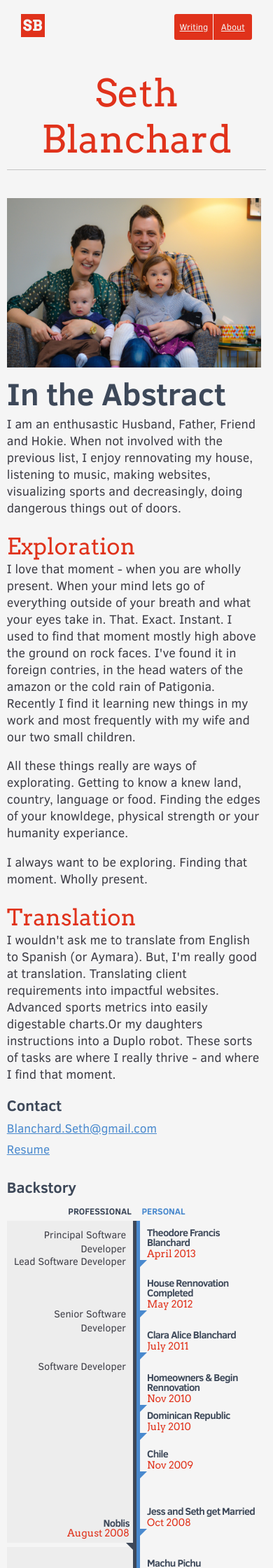
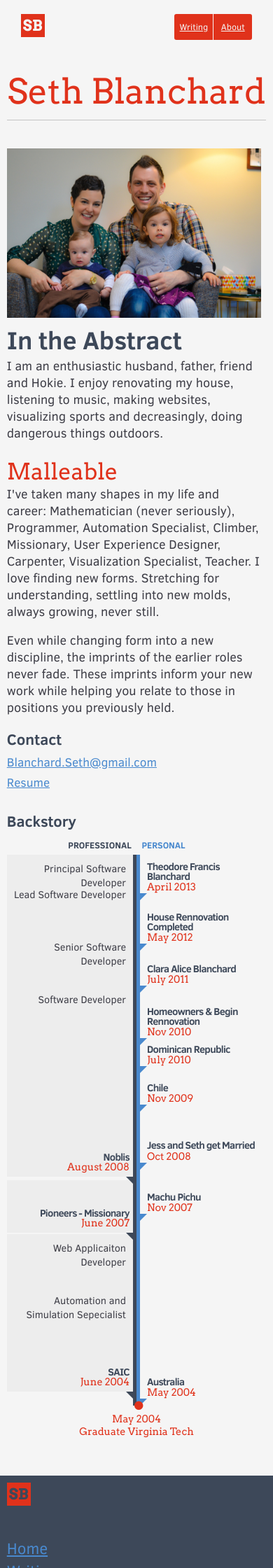
Before and after one commit to sethblanchard/sethblanchard.github.io, a Jekyll site: the page built from about.html, in a window 390 px wide. Shown: the top 2240 px of the page at 70% size. Built offline with Jekyll 4.4.1, drawn with Linux system fonts in a browser that asks for light colours; nearby versions of some CDN libraries; Markdown is read by kramdown in place of the engine named in the settings.

Commit message:
Cleaned up the about page. Fixed some mobile styles. finalized some styles

```diff
--- a/_includes/footer.html
+++ b/_includes/footer.html
@@ -36,22 +36,22 @@
 		<h4 class="">Elsewhere</h4>
 		<ul class="footer--Nav">
 			<li class="footer--Nav--Item">
-				<a class="footer--Nav--Item--Link"  href="twitter">
+				<a class="footer--Nav--Item--Link"  href="https://twitter.com/sethblanchard">
 					Twitter
 				</a>
 			</li>
 			<li class="footer--Nav--Item">
-				<a class="footer--Nav--Item--Link"  href="soundcloud">
+				<a class="footer--Nav--Item--Link"  href="https://soundcloud.com//sethblanchard">
 					Soundcloud
 				</a>
 			</li>
 			<li class="footer--Nav--Item">
-				<a class="footer--Nav--Item--Link"  href="linkedin">
+				<a class="footer--Nav--Item--Link"  href="http://www.linkedin.com/in/sethablanchard">
 					LinkedIn
 				</a>
 			</li>
 			<li class="footer--Nav--Item">
-				<a class="footer--Nav--Item--Link"  href="github">
+				<a class="footer--Nav--Item--Link"  href="https://github.com/sethblanchard">
 					Github
 				</a>
 			</li>
--- a/_posts/2014-04-27-PythagoreanPennants.html
+++ b/_posts/2014-04-27-PythagoreanPennants.html
@@ -2,7 +2,7 @@
 layout: empty
 title: Pythagorean Pennants
 description: Repurposing the pennant on your wall to tell your favorite team's future
-listBackground: /content/pythagoreanPennants.png
+listBackground: /content/PythagoreanPennants.png
 category: highlighted
 ---
 
--- a/about.html
+++ b/about.html
@@ -10,20 +10,14 @@ title: TMI, Seth
 			In the Abstract
 		</h2>
 		<p>
-			I am an enthusastic Husband, Father, Friend and Hokie. When not involved with the previous list, I enjoy rennovating my house, listening to music, making websites, visualizing sports and decreasingly, doing dangerous things out of doors.
+			I am an enthusiastic husband, father, friend and Hokie. I enjoy renovating my house, listening to music, making websites, visualizing sports and decreasingly, doing dangerous things outdoors.
 		</p>
-		<h3 class="pHeader">Exploration</h3>
+		<h3 class="pHeader">Malleable</h3>
 		<p>
-			I love that moment - when you are wholly present. When your mind lets go of everything outside of your breath and what your eyes take in. That. Exact. Instant. I used to find that moment mostly high above the ground on rock faces. I've found it in foreign contries, in the head waters of the amazon or the cold rain of Patigonia. Recently I find it learning new things in my work and most frequently with my wife and our two small children.
+			I've taken many shapes in my life and career: Mathematician (never seriously), Programmer, Automation Specialist, Climber, Missionary, User Experience Designer, Carpenter, Visualization Specialist, Teacher. I love finding new forms. Stretching for understanding, settling into new molds, always growing, never still.
 		</p>
 		<p>
-			All these things really are ways of explorating. Getting to know a knew land, country, language or food. Finding the edges of your knowldege, physical strength or your humanity experiance.</p>
-		<p>
-			I always want to be exploring. Finding that moment. Wholly present.
-		</p>
-		<h3 class="pHeader">Translation</h3>
-		<p>
-			I wouldn't ask me to translate from English to Spanish (or Aymara). But, I'm really good at translation. Translating client requirements into impactful websites. Advanced sports metrics into easily digestable charts.Or my daughters instructions into a Duplo robot. These sorts of tasks are where I really thrive - and where I find that moment.
+			Even while changing form into a new discipline, the imprints of the earlier roles never fade. These imprints inform your new work while helping you relate to those in positions you previously held.
 		</p>
 	</article>
 	<aside class="col-2 no-padding abtAside small-col-4">
@@ -37,19 +31,19 @@ title: TMI, Seth
 			</div>
 			<div class="abtAside--eslwhere hide-small">
 				<h2 class="pHeader abtAside--Header">Elsewhere</h2>
-				<a href="twitter" class="abtAside--eslwhere--link">
+				<a href="https://twitter.com/sethblanchard" class="abtAside--eslwhere--link">
 					Twitter
 					<span class="abtAside--eslwhere--link--activity">Always</span>
 				</a>
-				<a href="soundcloud" class="abtAside--eslwhere--link">
+				<a href="https://soundcloud.com//sethblanchard" class="abtAside--eslwhere--link">
 					Soundcloud
 					<span class="abtAside--eslwhere--link--activity">Often</span>
 				</a>
-				<a href="linkedin" class="abtAside--eslwhere--link">
+				<a href="http://www.linkedin.com/in/sethablanchard" class="abtAside--eslwhere--link">
 					LinkedIn
 					<span class="abtAside--eslwhere--link--activity">Seledom</span>
 				</a>
-				<a href="github" class="abtAside--eslwhere--link">
+				<a href="https://github.com/sethblanchard" class="abtAside--eslwhere--link">
 					Github
 					<span class="abtAside--eslwhere--link--activity">Fitz and Starts</span>
 				</a>
--- a/css/sethblanchard.css
+++ b/css/sethblanchard.css
@@ -125,7 +125,12 @@ a {
 @media (max-width: 600px) {
   /* line 131, ../sass/_type.scss */
   h1 {
-    font-size: 3em;
+    font-size: 2.75em;
+  }
+
+  /* line 134, ../sass/_type.scss */
+  h2 {
+    font-size: 2em;
   }
 }
 /* line 7, ../sass/_grid.scss */
@@ -642,6 +647,11 @@ h5.personal {
   margin: 0 0 120px;
 }
 
+/* line 7, ../sass/components/_writing.scss */
+.articleItem {
+  margin: 0 0 60px;
+}
+
 /* line 12, ../sass/components/_writing.scss */
 a.articleItem--Link,
 a.articleItem--Link:hover {
@@ -656,12 +666,19 @@ a.articleItem--Link:hover {
   border: solid 1px rgba(0, 0, 0, 0.2);
 }
 
-/* line 24, ../sass/components/_writing.scss */
+/* line 26, ../sass/components/_writing.scss */
+a.articleItem--Link.no-background,
+a.articleItem--Link:hover.no-background {
+  background: #ededed;
+  padding: 2%;
+}
+
+/* line 31, ../sass/components/_writing.scss */
 .articleItem--Link--Title {
   margin: 0;
 }
 
-/* line 28, ../sass/components/_writing.scss */
+/* line 35, ../sass/components/_writing.scss */
 .articleItem--Link--Description {
   margin: 0;
 }
--- a/sass/_type.scss
+++ b/sass/_type.scss
@@ -129,6 +129,9 @@ a{
 
 @media (max-width: $small) {
   h1{
-    font-size: 3em;
+    font-size: 2.75em;
+  }
+  h2{
+    font-size: 2em;
   }
 }
--- a/writing.html
+++ b/writing.html
@@ -8,7 +8,7 @@ title: Code and Sometimes English
     <ul class="writinglist">
       {% for post in site.posts %}
         <li class="articleItem">
-        	<a  class="articleItem--Link"  href="{{ post.url }}" {% if post.listBackground != blank %} style="background-image:url('{{post.listBackground}}');" {% endif %} >
+        	<a  class="articleItem--Link {% if post.listBackground == blank %} no-background {% endif %}"  href="{{ post.url }}" {% if post.listBackground != empty %} style="background-image:url('{{post.listBackground}}');" {% endif %} >
         	<h3 class="articleItem--Link--Title" >{{ post.title }}</h3>
         	<p class="articleItem--Link--Description" >{{ post.description }}</p>
         	</a>
```
Also changed, not shown: sass/components/_writing.scss (+8 -1 lines).
